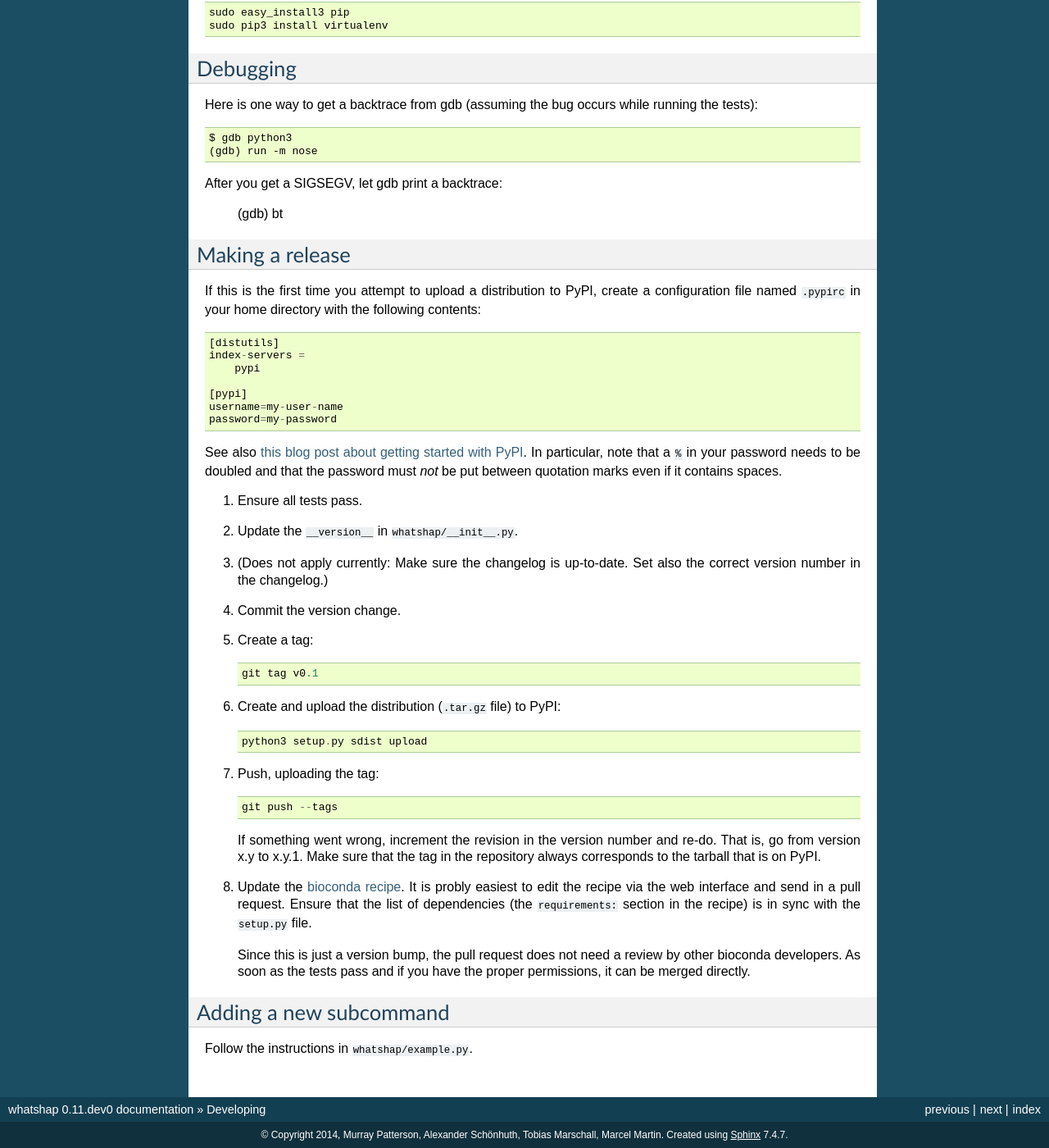
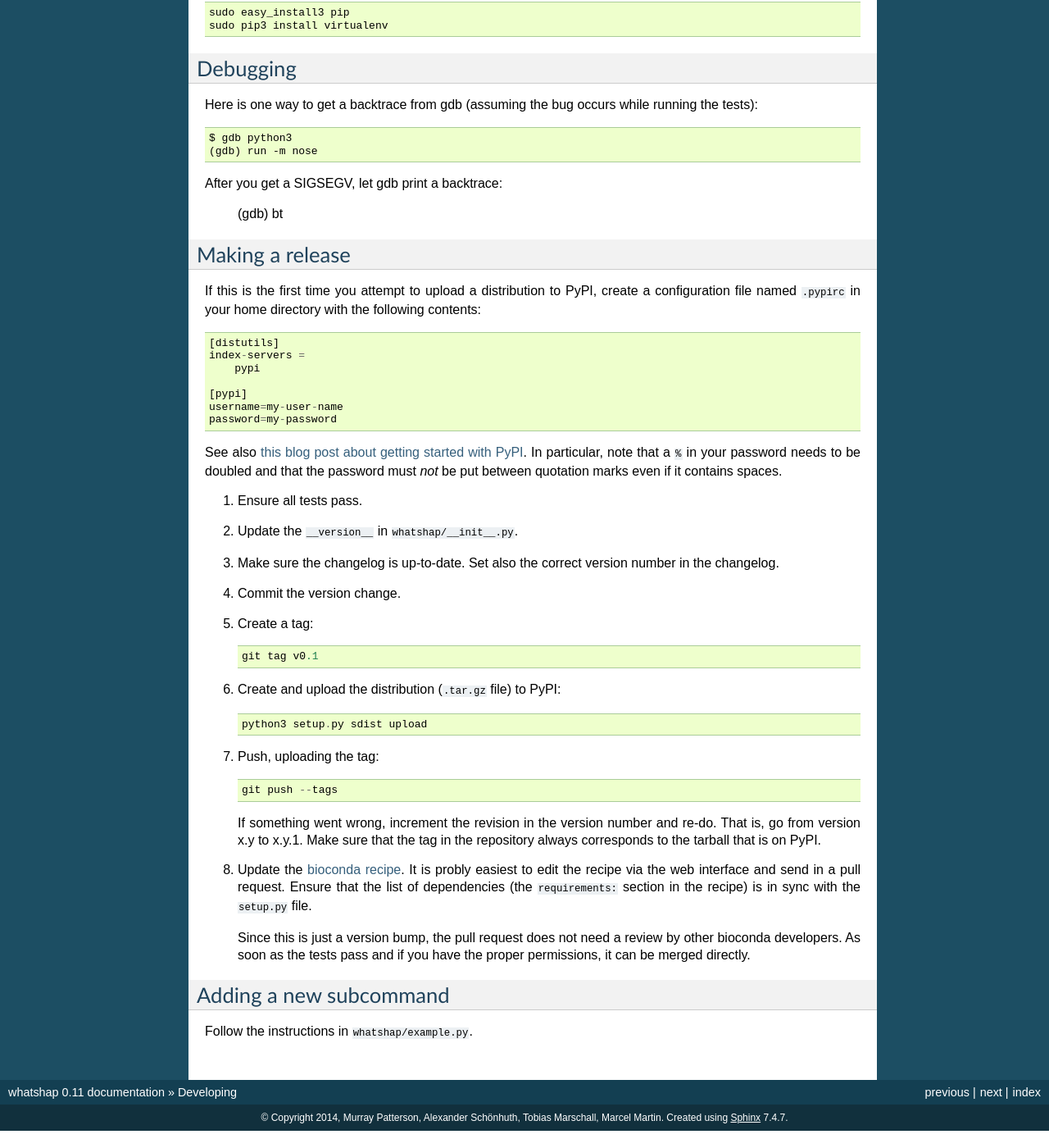
Before and after one commit to whatshap/whatshap, a Sphinx documentation site: the page built from doc/develop.rst, in a window 1280 px wide and 1400 px high, scrolled down 1081 px. Shown: the whole window at 82% size. Built offline with Sphinx 7.4.7, drawn with Linux system fonts in a browser that asks for light colours; after the commit the page ends 2460 px from its top, so only the background shows below that; some of the changed text lies outside the part shown.

Commit message:
Version 0.11

```diff
--- a/CHANGES.rst
+++ b/CHANGES.rst
@@ -3,8 +3,8 @@ Changes
 =======
 
 
-v0.11 (in development)
-----------------------
+v0.11 (2016-06-09)
+------------------
 
 * When phasing a pedigree, blocks that are not connected by reads but
   can be phased based on genotypes will be connected per default. This
--- a/doc/develop.rst
+++ b/doc/develop.rst
@@ -100,8 +100,7 @@ must *not* be put between quotation marks even if it contains spaces.
 
 #. Update the ``__version__`` in ``whatshap/__init__.py``.
 
-#. (Does not apply currently: Make sure the changelog is up-to-date. Set also
-   the correct version number in the changelog.)
+#. Make sure the changelog is up-to-date. Set also the correct version number in the changelog.
 
 #. Commit the version change.
 
--- a/whatshap/__init__.py
+++ b/whatshap/__init__.py
@@ -1 +1 @@
-__version__ = '0.11.dev0'  # Must be the first line in the file
+__version__ = '0.11'  # Must be the first line in the file
```
